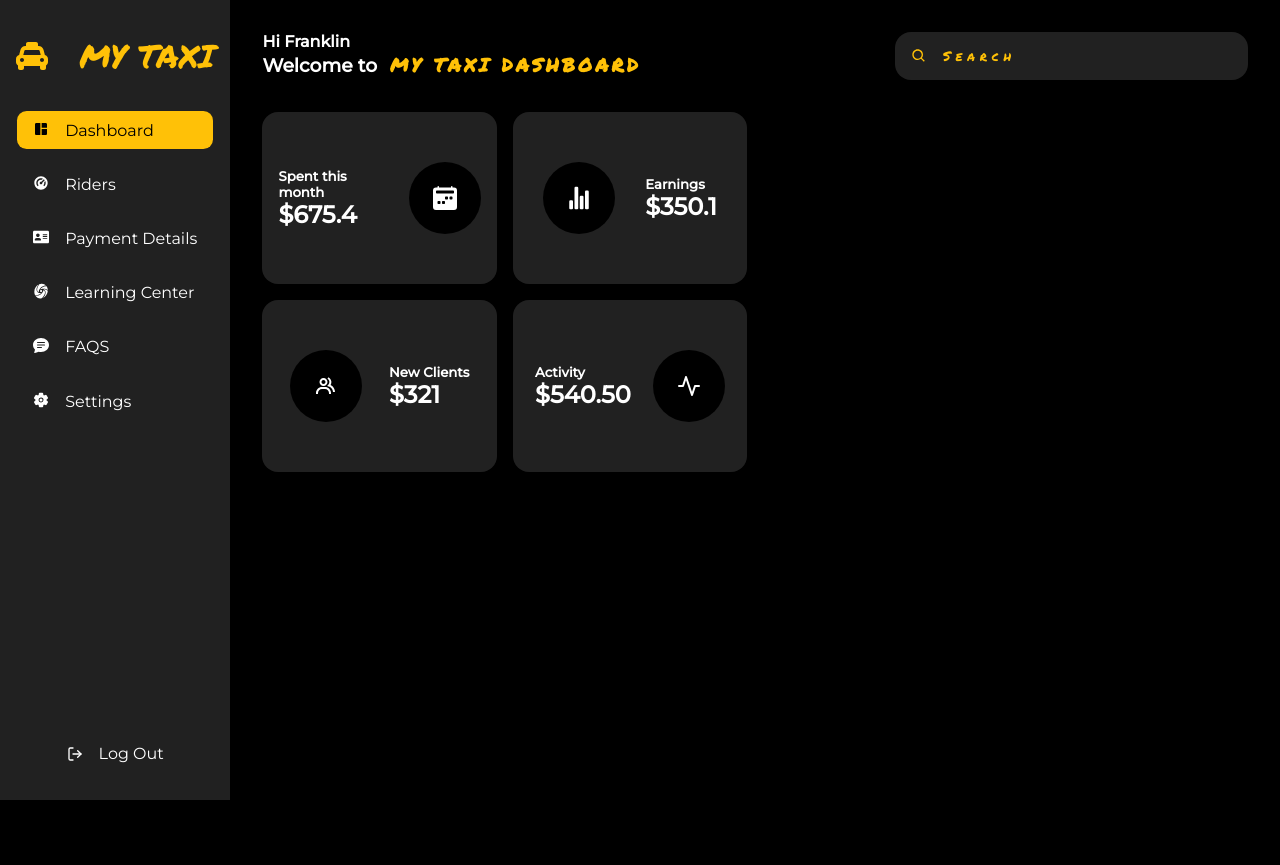
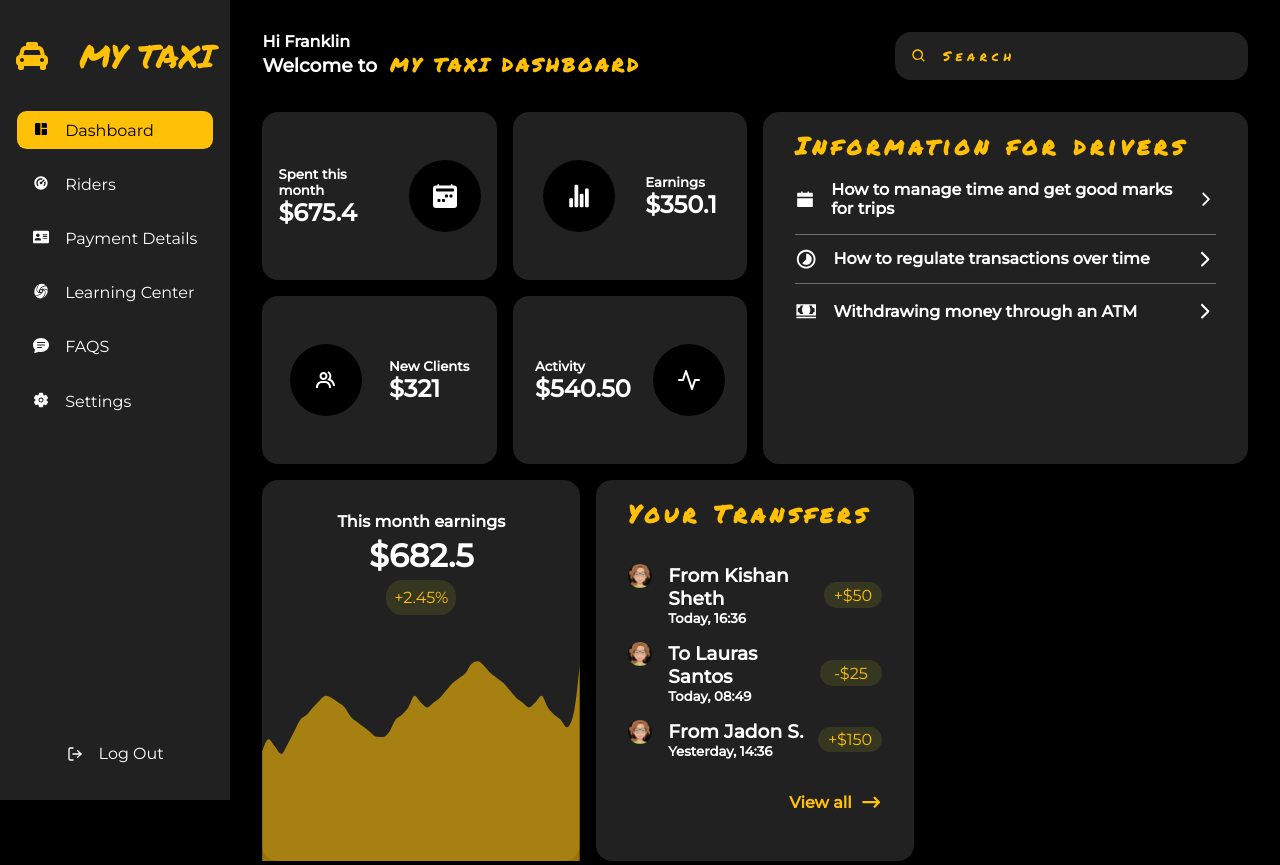
Before and after one commit to frankmilito/React-uber-dashboard, a React (Create React App) app: page / in a window 1280 px wide. Built offline with nearby package versions, Linux system fonts and the light colour scheme.

Commit message:
transaction section

```diff
--- a/src/components/Earnings.jsx
+++ b/src/components/Earnings.jsx
@@ -1,7 +1,238 @@
 import React from "react"
+import styled from "styled-components"
+import {AreaChart, Area, Tooltip, ResponsiveContainer} from "recharts"
+import {cardStyle} from "./ReusableStyles"
 
-const Links = () => {
-  return <div>Links</div>
+const data = [
+  {data: 4500},
+  {
+    data: 5000,
+  },
+  {
+    data: 4700,
+  },
+  {
+    data: 4400,
+  },
+  {
+    data: 4800,
+  },
+  {
+    data: 5300,
+  },
+  {
+    data: 5800,
+  },
+  {
+    data: 6000,
+  },
+  {
+    data: 6300,
+  },
+  {
+    data: 6580,
+  },
+  {
+    data: 6780,
+  },
+  {
+    data: 6680,
+  },
+  {
+    data: 6500,
+  },
+  {
+    data: 6300,
+  },
+  {
+    data: 5900,
+  },
+  {
+    data: 5700,
+  },
+  {
+    data: 5500,
+  },
+  {
+    data: 5300,
+  },
+  {
+    data: 5100,
+  },
+  {
+    data: 5090,
+  },
+  {
+    data: 5300,
+  },
+  {
+    data: 5800,
+  },
+  {
+    data: 6000,
+  },
+  {
+    data: 6300,
+  },
+  {
+    data: 6780,
+  },
+  {
+    data: 6500,
+  },
+  {
+    data: 6300,
+  },
+  {
+    data: 6500,
+  },
+  {
+    data: 6700,
+  },
+  {
+    data: 7000,
+  },
+  {
+    data: 7300,
+  },
+  {
+    data: 7500,
+  },
+  {
+    data: 7700,
+  },
+  {
+    data: 8090,
+  },
+  {
+    data: 8190,
+  },
+  {
+    data: 7990,
+  },
+
+  {
+    data: 7700,
+  },
+  {
+    data: 7500,
+  },
+  {
+    data: 7300,
+  },
+  {
+    data: 7000,
+  },
+  {
+    data: 6700,
+  },
+  {
+    data: 6500,
+  },
+  {
+    data: 6300,
+  },
+  {
+    data: 6500,
+  },
+  {
+    data: 6780,
+  },
+  {
+    data: 6300,
+  },
+  {
+    data: 6000,
+  },
+  {
+    data: 5800,
+  },
+
+  {
+    data: 5490,
+  },
+  {
+    data: 6000,
+  },
+  {
+    data: 8000,
+  },
+]
+export default function Links() {
+  return (
+    <Section>
+      <div className="top">
+        <div className="info">
+          <h4>This month earnings</h4>
+          <h1>$682.5</h1>
+          <div className="growth">
+            <span>+2.45%</span>
+          </div>
+        </div>
+      </div>
+      <div className="chart">
+        <ResponsiveContainer height="100%" width="100%">
+          <AreaChart
+            width={500}
+            height={400}
+            data={data}
+            margin={{top: 0, left: 0, bottom: 0, right: 0}}
+          >
+            <Tooltip cursor={false} />
+            <Area
+              animationBegin={800}
+              animationDuration={2000}
+              type="monotone"
+              dataKey="data"
+              stroke="#fff"
+              fill="#ffc107"
+              stroke={4}
+            />
+          </AreaChart>
+        </ResponsiveContainer>
+      </div>
+    </Section>
+  )
 }
 
-export default Links
+const Section = styled.section`
+  display: flex;
+  flex-direction: column;
+  justify-content: space-between;
+  min-height: 20rem;
+  ${cardStyle};
+  padding: 2rem 0 0 0;
+  .top {
+    .info {
+      display: flex;
+      flex-direction: column;
+      align-items: center;
+      gap: 0.3rem;
+      h1 {
+        font-size: 2rem;
+      }
+      .growth {
+        background-color: #d7e41e1d;
+        padding: 0.5rem;
+        border-radius: 1rem;
+        transition: 0.3s ease-in-out;
+        &:hover {
+          background-color: #ffc107;
+          span {
+            color: black;
+          }
+        }
+        span {
+          color: #ffc107;
+        }
+      }
+    }
+  }
+  .chart {
+    height: 70%;
+    .recharts-default-tooltip {
+      background-color: black !important;
+      border-color: black !important;
+    }
+  }
+`
--- a/src/components/Faq.jsx
+++ b/src/components/Faq.jsx
@@ -1,7 +1,80 @@
 import React from "react"
+import styled from "styled-components"
+import {cardStyle} from "./ReusableStyles"
+import {IoIosArrowForward} from "react-icons/io"
+import {AiFillCalendar} from "react-icons/ai"
+import {MdTimelapse} from "react-icons/md"
+import {IoMdCash} from "react-icons/io"
 
-const Faq = () => {
-  return <div>Faq</div>
+export default function Faq() {
+  const faqs = [
+    {
+      icon: <AiFillCalendar />,
+      text: "How to manage time and get good marks for trips",
+    },
+    {
+      icon: <MdTimelapse />,
+      text: "How to regulate transactions over time",
+    },
+    {
+      icon: <IoMdCash />,
+      text: "Withdrawing money through an ATM",
+    },
+  ]
+
+  return (
+    <Section>
+      <div className="title">
+        <h2>Information for drivers</h2>
+      </div>
+      <div className="faqs">
+        {faqs.map(faq => (
+          <div key={faq.text} className="faq">
+            <div className="info">
+              {faq.icon}
+              <h4>{faq.text}</h4>
+            </div>
+            <IoIosArrowForward />
+          </div>
+        ))}
+      </div>
+    </Section>
+  )
 }
 
-export default Faq
+const Section = styled.section`
+  ${cardStyle};
+  .title {
+    h2 {
+      color: #ffc107;
+      font-family: "Permanent Marker", cursive;
+      letter-spacing: 0.3rem;
+    }
+  }
+
+  .faqs {
+    display: flex;
+    flex-direction: column;
+    gap: 1rem;
+    margin-top: 1rem;
+    .faq {
+      display: flex;
+      align-items: center;
+      justify-content: space-between;
+      cursor: pointer;
+      .info {
+        display: flex;
+        gap: 1rem;
+        align-items: center;
+      }
+      svg {
+        font-size: 1.4rem;
+      }
+      &:nth-of-type(2) {
+        border-top: 0.01rem solid #6c6e6e;
+        border-bottom: 0.01rem solid #6c6e6e;
+        padding: 0.8rem 0;
+      }
+    }
+  }
+`
--- a/src/components/Transfers.jsx
+++ b/src/components/Transfers.jsx
@@ -1,7 +1,132 @@
 import React from "react"
+import {HiArrowNarrowRight} from "react-icons/hi"
+import styled from "styled-components"
+import {cardStyle} from "./ReusableStyles"
+import avatarImage from "../assets/Avatar.png"
 
-const Transfers = () => {
-  return <div>Transfers</div>
+export default function Transfers() {
+  // const avatarImage =
+  //   "https://www.cxservice360.com/how-to-calm-an-angry-customer-with-these-5-easy-to-master-tips-hannah-karanja/avatar/"
+  const transactions = [
+    {
+      image: avatarImage,
+      name: "From Kishan Sheth",
+      time: "Today, 16:36",
+      amount: "+$50",
+    },
+    {
+      image: avatarImage,
+      name: "To Lauras Santos",
+      time: "Today, 08:49",
+      amount: "-$25",
+    },
+    {
+      image: avatarImage,
+      name: "From Jadon S.",
+      time: "Yesterday, 14:36",
+      amount: "+$150",
+    },
+  ]
+  return (
+    <Section>
+      <div className="title">
+        <h2>Your Transfers</h2>
+      </div>
+      <div className="transactions">
+        {transactions.map(transaction => (
+          <div key={transaction.name} className="transaction">
+            <div className="transaction_title">
+              <div className="transaction_title_image">
+                <img src={transaction.image} alt="" />
+              </div>
+              <div className="transaction_title_details">
+                <h3>{transaction.name}</h3>
+                <h5>{transaction.time}</h5>
+              </div>
+            </div>
+            <div className="transaction_amount">
+              <span>{transaction.amount}</span>
+            </div>
+          </div>
+        ))}
+      </div>
+      <a href="#" className="view">
+        View all <HiArrowNarrowRight />
+      </a>
+    </Section>
+  )
 }
 
-export default Transfers
+const Section = styled.section`
+  ${cardStyle};
+  display: flex;
+  flex-direction: column;
+  gap: 1rem;
+  .title {
+    h2 {
+      color: #ffc107;
+      font-family: "Permanent Marker", cursive;
+      letter-spacing: 0.3rem;
+    }
+  }
+  .transactions {
+    display: flex;
+    flex-direction: column;
+    gap: 1rem;
+    margin-top: 1rem;
+
+    .transaction {
+      display: flex;
+      justify-content: space-between;
+      align-items: center;
+      &_title {
+        display: flex;
+        gap: 1rem;
+        &_image {
+          img {
+            height: 1.5rem;
+            border-radius: 3rem;
+          }
+        }
+      }
+      &_amount {
+        background-color: #d7e41e1d;
+        padding: 0.2rem 0.5rem;
+        width: 4rem;
+        border-radius: 1rem;
+        text-align: center;
+        transition: 0.3s ease-in-out;
+        cursor: pointer;
+        &:hover {
+          background-color: #ffc107;
+          span {
+            color: #000;
+          }
+        }
+        span {
+          color: #ffc107;
+        }
+      }
+    }
+  }
+  .view {
+    width: 100%;
+    display: flex;
+    justify-content: flex-end;
+    align-items: center;
+    color: #ffc107;
+    font-weight: bold;
+    margin-top: 1rem;
+    gap: 0.5rem;
+    text-decoration: none;
+    svg {
+      font-size: 1.4rem;
+      transition: 0.3s ease-in-out;
+    }
+    &:hover {
+      svg {
+        transform: translateX(0.5rem);
+      }
+    }
+  }
+`
```
Also changed, not shown: src/assets/Avatar.png (added).
